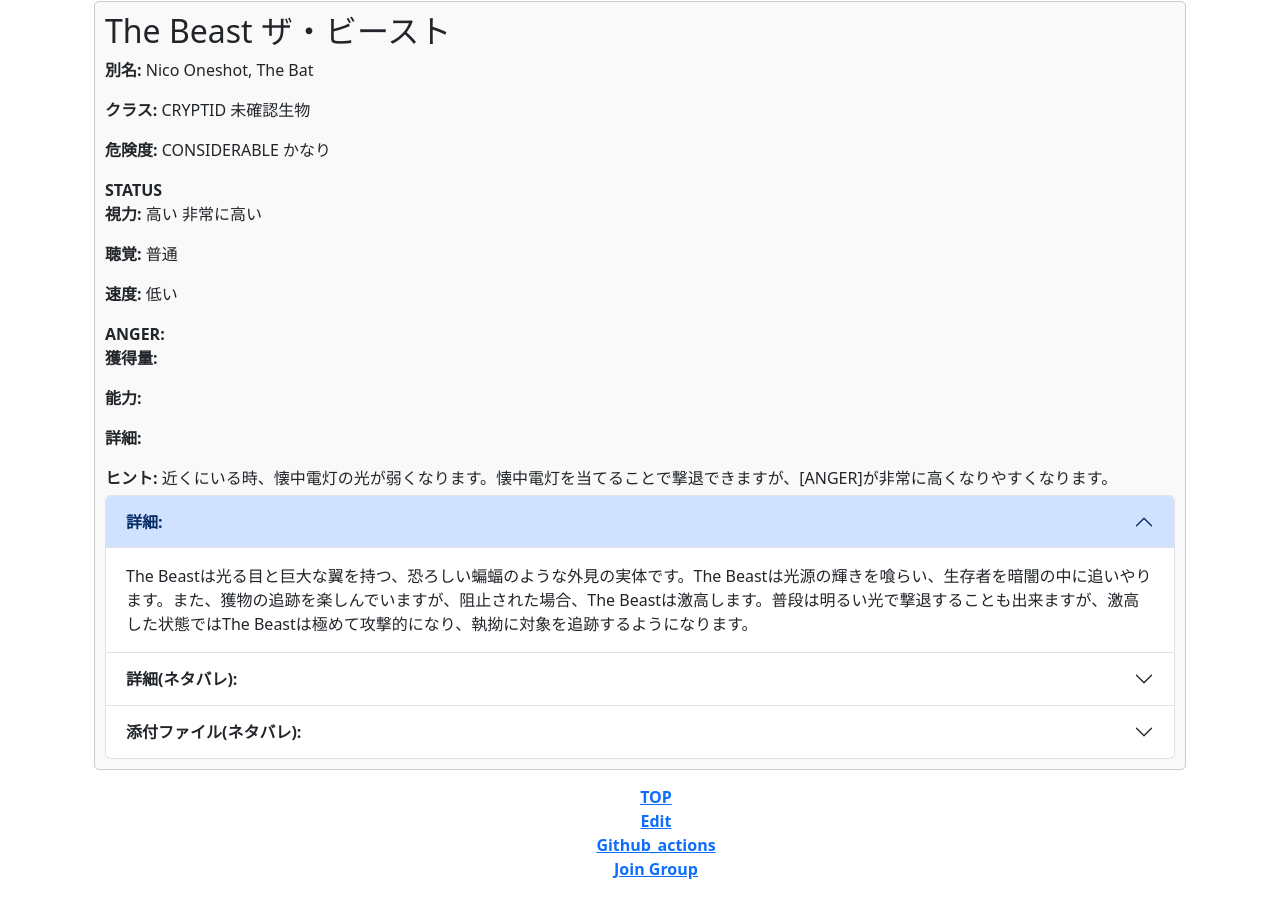
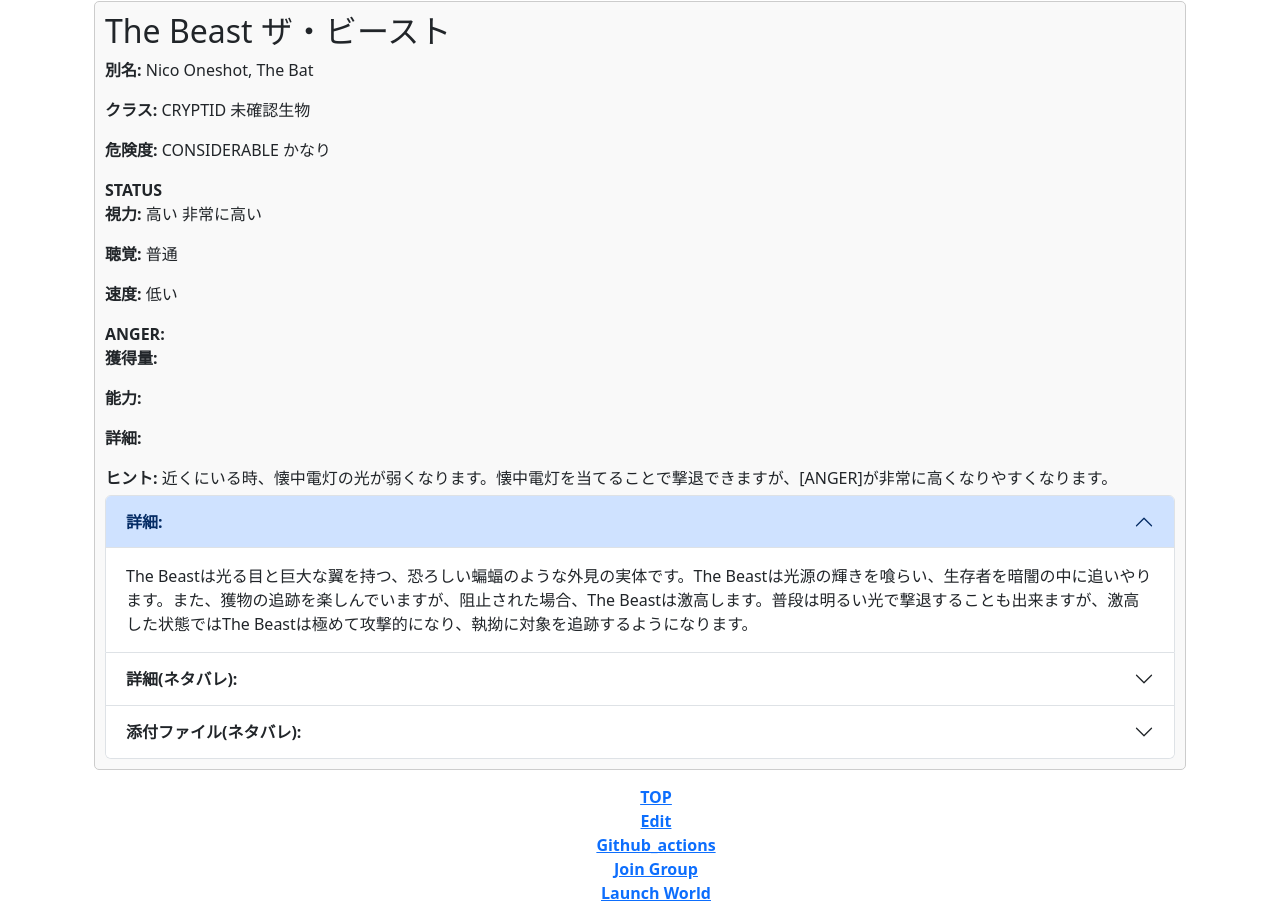
Before and after one commit to hrdmsk/slashco_fan, a plain HTML site: page index.html in a window 1280 px wide. Shown: the part 6430-7351 px from the top of the page. Before the commit the page ends 7327 px from the top, so only its background shows below. Drawn offline with nearby package versions, Linux system fonts and the light colour scheme.

Commit message:
VRC Launch World

```diff
--- a/index.html
+++ b/index.html
@@ -68,7 +68,11 @@
                             <strong>Join Group</strong>
                         </a>
                     </li>
-
+                    <li>
+                        <a href="https://vrchat.com/home/world/wrld_41efe3b1-9931-40ab-a15d-6946d22481b5">
+                            <strong>Launch World</strong>
+                        </a>
+                    </li>
                 </ul>
             </div>
         </footer>
```
